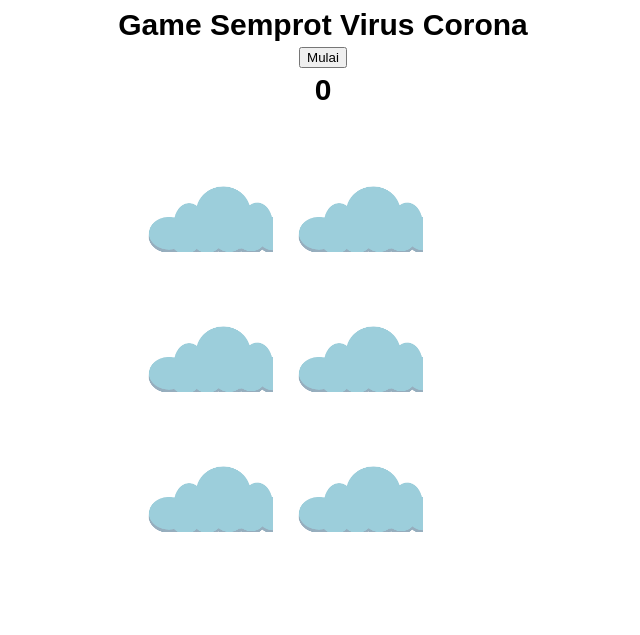
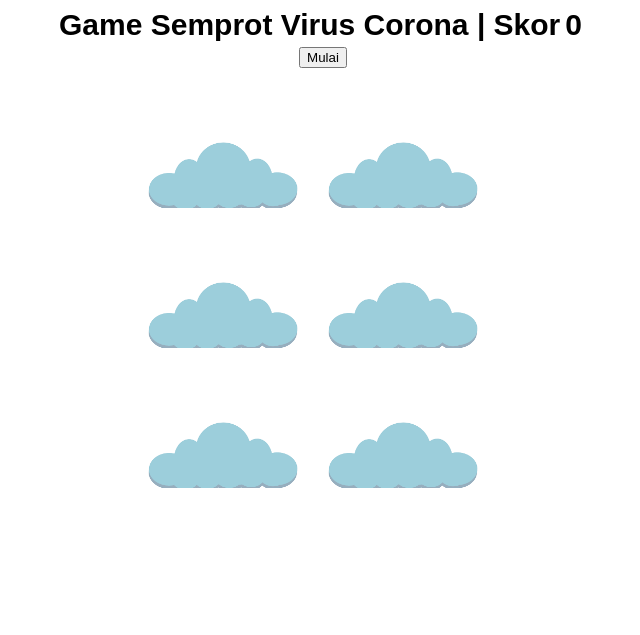
Before and after one commit to MYusron12/pukul-corona, a plain HTML site: page index.html in a window 1280 px wide. Shown: the whole page, without its empty margins (317-957 px from the left). Drawn offline with Linux system fonts and the light colour scheme.

Commit message:
resize lagi

```diff
--- a/css/style.css
+++ b/css/style.css
@@ -1,5 +1,4 @@
-h1,
-h3 {
+h3, span {
     font-size: 30px;
     text-align: center;
     font-family: Arial, Helvetica, sans-serif;
@@ -13,6 +12,7 @@ button {
 
 .container {
     width: 400px;
+    height: 400px;
     margin: auto;
     cursor: url(../img/semprotan.png), auto;
 }
@@ -22,7 +22,7 @@ button {
 }
 
 .awan {
-    width: 150px;
+    width: 180px;
     height: 140px;
     position: relative;
     overflow: hidden;
--- a/index.html
+++ b/index.html
@@ -9,11 +9,11 @@
 </head>
 
 <body>
-    <h3>Game Semprot Virus Corona</h3>
+    <h3>Game Semprot Virus Corona | Skor<span class="papan-skor">0</span></h3>
 
     <button type="button" class="mulai" onclick="mulai()">Mulai</button>
 
-    <h3 class="papan-skor">0</h3>
+
 
     <div class="container">
         <div class="awan">
```
